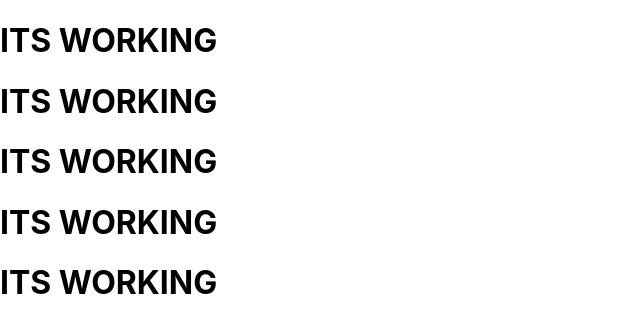
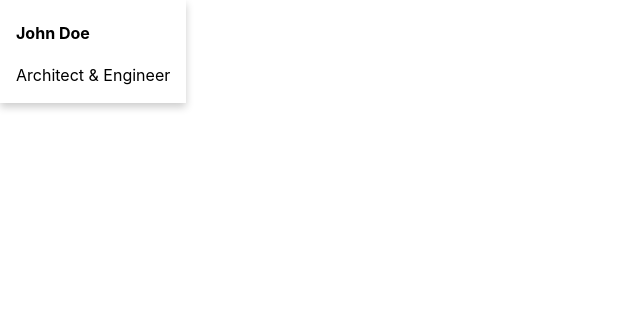
Before and after one commit to fightsite/fightsite1.0, a React (Create React App) app: page / in a window 1280 px wide. Shown: the top 332 px of the page, without its empty margins (0-640 px from the left). Built offline with nearby package versions, Linux system fonts and the light colour scheme.

Commit message:
Added basic card layout, still working out css to make things neater

```diff
--- a/src/App.js
+++ b/src/App.js
@@ -5,14 +5,19 @@
 import Fight from './components/fight';
 import Login from './components/login';
 import Results from './components/results';
+import FighterCards from './components/fightercards';
+import Cards from './components/cards';
 function App() {
   return (
     <div >
-      <ChooseBets></ChooseBets>
-      <ChooseFighter></ChooseFighter>
+      {/* <ChooseBets></ChooseBets> */}
+      <FighterCards>
+        <Cards></Cards>
+      </FighterCards>
+      {/* <ChooseFighter></ChooseFighter>
       <Fight></Fight>
       <Login></Login>
-      <Results></Results>
+      <Results></Results> */}
     </div>
   );
 }
--- /dev/null
+++ b/src/components/cards.js
@@ -0,0 +1,18 @@
+import React from 'react';
+import FighterCards from './fightercards';
+
+function Cards () {
+    return (
+        <div>
+            <FighterCards
+                fighterName="Timmy Turner"
+                // image="placeholder"
+                // alt="Picture of fighter"
+                // possible quote?
+                >
+            </FighterCards>
+        </div>
+    )
+};
+
+export default Cards;
--- a/src/components/fightercards.js
+++ b/src/components/fightercards.js
@@ -1,8 +1,27 @@
 import React from 'react';
+import CSS from "../../src/index.css";
 
 function fighterCards( card ) {
     return (
-        <div className="fight-card">
+        // <div className="fight-card">
+        //     <h2>{ card.fighterName }</h2>
+        //     <a href="#">link</a>
+        // </div>
 
+
+        <div className="card-parent-div">
+            <div className="card">
+                {/* <img src="img_avatar.png" alt="Avatar" style="width:100%"></img> */}
+                <div className="container">
+                    <h4><b>John Doe</b></h4>
+                    <p>Architect & Engineer</p>
+                </div>
+            </div>
         </div>
+
+
+
     )
+};
+
+export default fighterCards;
--- a/src/components/login.js
+++ b/src/components/login.js
@@ -3,6 +3,7 @@
 function Login(){
     return (
         <h1>ITS WORKING</h1>
+
     )
 }
 
--- a/src/index.css
+++ b/src/index.css
@@ -11,3 +11,25 @@
   font-family: source-code-pro, Menlo, Monaco, Consolas, 'Courier New',
     monospace;
 }
+
+
+/* fightercards.js experiment */
+.card-parent-div {
+  display: flex;
+}
+
+.card {
+  /* Add shadows to create the "card" effect */
+  box-shadow: 0 4px 8px 0 rgba(0,0,0,0.2);
+  transition: 0.3s;
+}
+
+/* On mouse-over, add a deeper shadow */
+.card:hover {
+  box-shadow: 0 8px 16px 0 rgba(0,0,0,0.2);
+}
+
+/* Add some padding inside the card container */
+.container {
+  padding: 2px 16px;
+}
```
